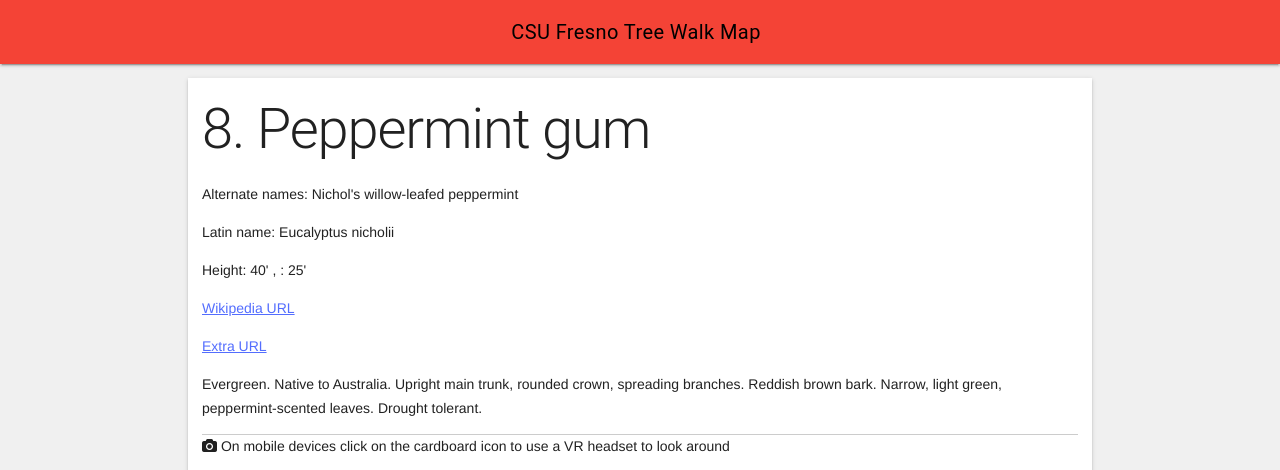
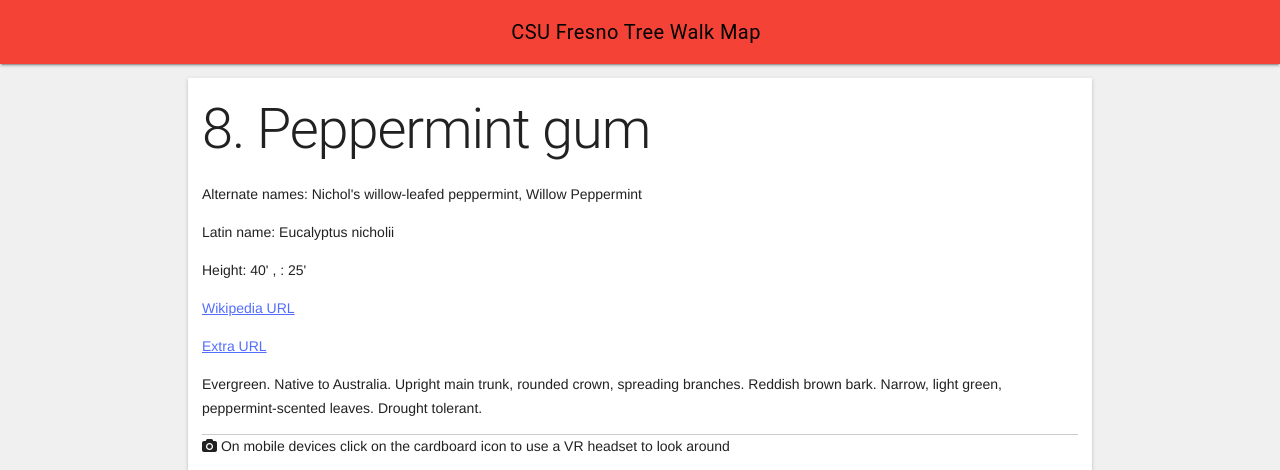
Before and after one commit to TreeWalks/TreeWalks.github.io, a Jekyll site: the page built from _posts/2023-01-08-peppermint_gum.md, in a window 1280 px wide. Shown: the top 470 px of the page. Built offline with Jekyll 4.4.1, drawn with Linux system fonts in a browser that asks for light colours; some of the changed lines change nothing that is shown; grey boxes are pictures that could not be loaded.

Commit message:
Corrected wiki urls for willow peppermint

```diff
--- a/_posts/2023-01-08-peppermint_gum.md
+++ b/_posts/2023-01-08-peppermint_gum.md
@@ -1,7 +1,7 @@
 ---
 layout: post
 title: Peppermint gum
-alternate_names: Nichol's willow-leafed peppermint
+alternate_names: Nichol's willow-leafed peppermint, Willow Peppermint
 date: 2023-01-08 10:00:00
 categories: vrview
 image_url: peppermint_gum.jpg
@@ -15,7 +15,7 @@
 latin_name: Eucalyptus nicholii
 height: 40
 width: 25
-wiki: https://en.wikipedia.org/wiki/Pinus_canariensis
-extra_url: https://www.csustan.edu/campus-tree-story-map/canary-island-pine-pinus-canariensis
+wiki: https://en.wikipedia.org/wiki/Eucalyptus_nicholii
+extra_url: https://www.csustan.edu/campus-tree-story-map/nichols-willowleafed-peppermint-eucalyptus-nicholii
 ---
 Evergreen. Native to Australia. Upright main trunk, rounded crown, spreading branches. Reddish brown bark. Narrow, light green, peppermint-scented leaves. Drought tolerant.
```
